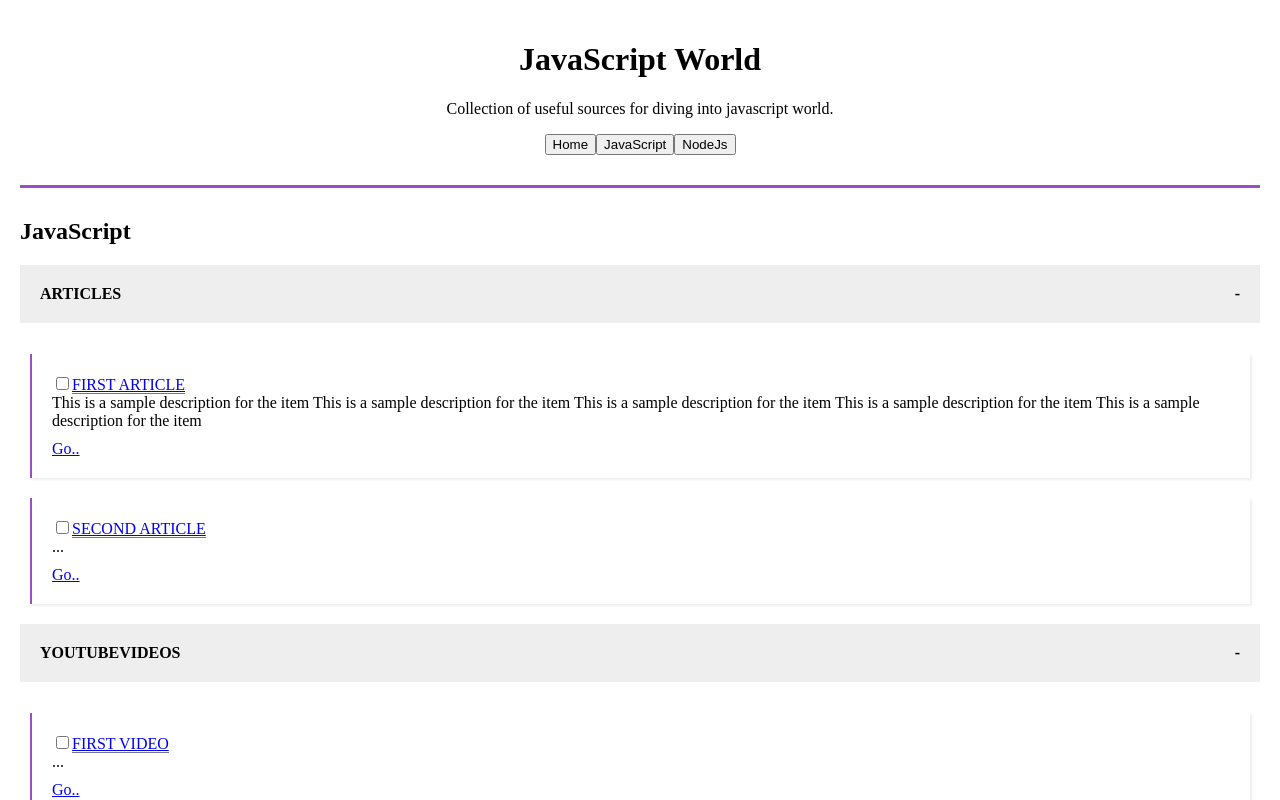
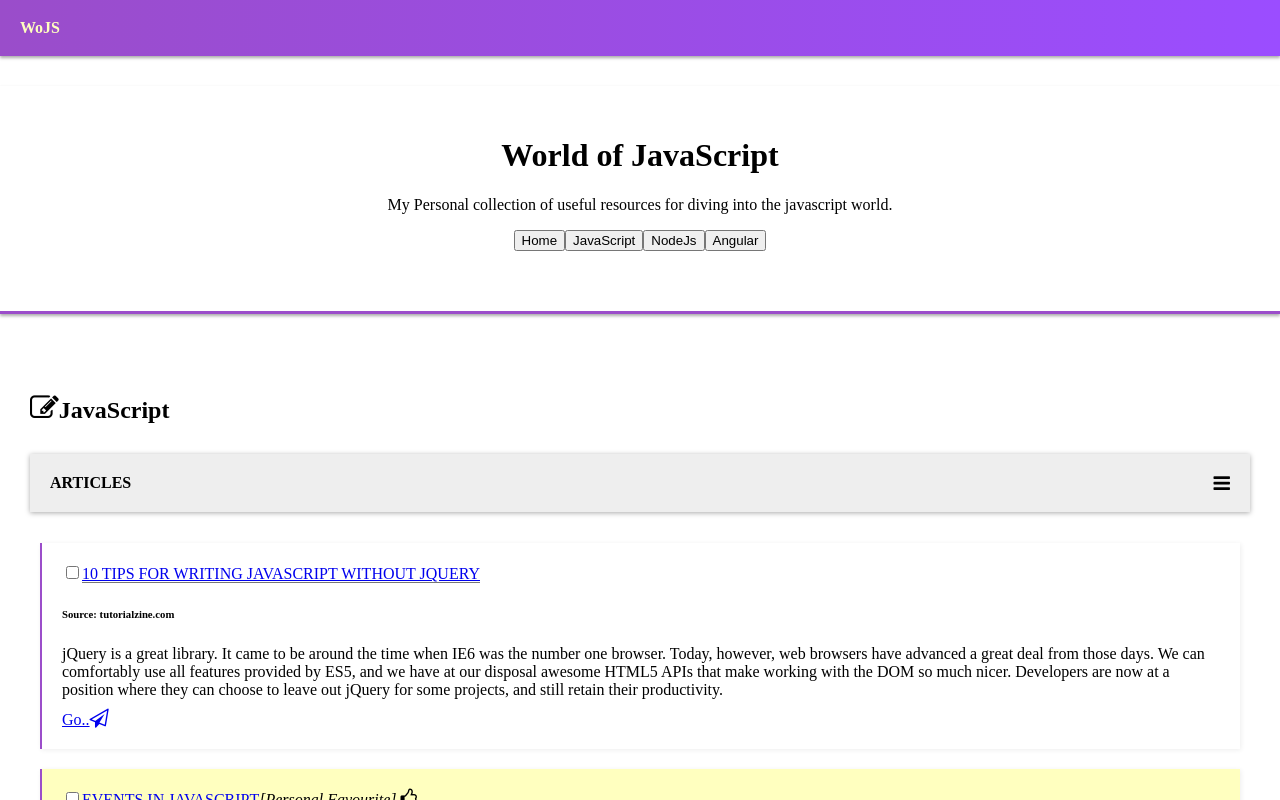
Before and after one commit to Bazokhan/js-world, an Angular app: page / in a window 1280 px wide. Both pictures are taken after a click on the button "JavaScript". Shown: the top 800 px of the page. Built offline with nearby package versions, Linux system fonts and the light colour scheme; a small style sheet from the web is missing.

Commit message:
Add more styles and change data schema

```diff
--- a/src/app/app.component.html
+++ b/src/app/app.component.html
@@ -1,14 +1,19 @@
+<header>
+  <span class="logo" (click)="resetTopic()">WoJS</span>
+</header>
+
 <div class="header">
   <div class="main-title" (click)="resetTopic()">
-    <h1>JavaScript World</h1>
-    <p>Collection of useful sources for diving into javascript world.</p>
+    <h1>World of JavaScript</h1>
+    <p>My Personal collection of useful resources for diving into the javascript world.</p>
   </div>
   <div class="topics">
-    <button class="topic" (click)="resetTopic()">Home</button>
-    <button class="topic button-outline" *ngFor="let topic of sources" (click)="changeTopic(topic)">{{topic.topicName}}</button>
+    <button (click)="resetTopic()">Home</button>
+    <button class="button-outline" *ngFor="let topic of sources" (click)="changeTopic(topic)">{{topic.topicName}}</button>
   </div>
 </div>
 <div class="main">
-  <div *ngIf="!currentTopic">Choose a topic to display</div>
+  <div class="home-message" *ngIf="!currentTopic">Choose a topic to display</div>
   <app-javascript *ngIf="currentTopic === 'JavaScript'"></app-javascript>
 </div>
+<footer>Developed and designed by <a href="https://github.com/Bazokhan/js-world">Mohamad Albaz</a> - 2017</footer>
--- a/src/app/database.service.ts
+++ b/src/app/database.service.ts
@@ -3,42 +3,82 @@ import { Injectable } from '@angular/core';
 let javaScript = {
   topicName: 'JavaScript',
   articles: [
-    { _id: 'article01', name: 'First Article', url: 'http://www.google.com', description: `
-    This is a sample description for the item This is a sample description for the item This is a sample description for the item
-    This is a sample description for the item This is a sample description for the item
-    `, completed: false },
-    { _id: 'article02', name: 'Second Article', url: 'http://www.yahoo.com', description: '...', completed: false }
+    { _id: 'article01',
+    name: '10 Tips for Writing JavaScript without jQuery',
+    url: '//tutorialzine.com/2014/06/10-tips-for-writing-javascript-without-jquery',
+    siteName: 'tutorialzine.com',
+    recommended: false,
+    completed: false,
+    description: `
+    jQuery is a great library. It came to be around the time when IE6 was the number one browser.
+    Today, however, web browsers have advanced a great deal from those days. We can comfortably use all features provided by ES5, and we have at our disposal awesome HTML5 APIs that make working with the DOM so much nicer.
+    Developers are now at a position where they can choose to leave out jQuery for some projects, and still retain their productivity.
+    ` },
+    { _id: 'article02',
+    name: 'Events in JavaScript',
+    url: '//www.kirupa.com/html5/javascript_events.htm',
+    siteName: 'www.kirupa.com',
+    recommended: true,
+    completed: false,
+    description: `
+    In case you haven't noticed, most applications and web sites are pretty boring when left alone.
+    The reason for this is simple. Your applications exist to react to things that you do to them.
+    The way you tell your applications what to do is by having them react to what are known as events. In this tutorial, we will take an introductory look at what events are and how you can use them.
+    `, }
   ],
-  youtubeVideos: [
-    { _id: 'video01', name: 'First Video', url: 'www.google.com', description: '...', completed: false },
-    { _id: 'video02', name: 'Second Video', url: 'www.yahoo.com', description: '...', completed: false }
+  youtube_Videos: [
+
   ],
   books: [
-    { _id: 'book01', name: 'First Book', url: 'www.google.com', description: '...', completed: false },
-    { _id: 'book02', name: 'Second Book', url: 'www.yahoo.com', description: '...', completed: false }
+    { _id: 'book01',
+    name: '15 Awesome And Free JavaScript Books',
+    url: '//tutorialzine.com/2015/05/15-awesome-and-free-javascript-books',
+    siteName: 'tutorialzine.com',
+    recommended: true,
+    completed: false,
+    description: `
+    Even though it has its quirks, JavaScript is here to stay, and now is a good time to learn it! This is why we've collected for you our 15 favorite free books that will help you learn and sharpen your skills.
+    They are divided into : Basic, advanced and frameworks and libraries
+    ` }
+  ],
+  references: [
+    { _id: 'reference01',
+    name: 'JavaScript Array Reference',
+    url: '//www.w3schools.com/jsref/jsref_obj_array.asp',
+    siteName: 'www.w3schools.com',
+    recommended: false,
+    completed: false,
+    description: `
+    W3Schools reference page for arrays methods and properties
+    ` },
+    { _id: 'reference02',
+    name: 'Processing.js',
+    url: '//processingjs.org/reference/',
+    siteName: 'processingjs.org',
+    recommended: false,
+    completed: false,
+    description: `
+    Processing.js is the sister project of the popular Processing visual programming language, designed for the web.
+    Processing.js makes your data visualizations, digital art, interactive animations, educational graphs, video games, etc. work using web standards and without any plug-ins. You write code using the Processing language, include it in your web page, and Processing.js does the rest. It's not magic, but almost.
+    ` }
   ]
 }
 
 let nodeJs = {
   topicName: 'NodeJs',
-  articles: [
-    { _id: 'article01', name: 'First Article', url: 'www.google.com', description: '...', completed: false },
-    { _id: 'article02', name: 'Second Article', url: 'www.yahoo.com', description: '...', completed: false }
-  ],
-  youtubeVideos: [
-    { _id: 'video01', name: 'First Video', url: 'www.google.com', description: '...', completed: false },
-    { _id: 'video02', name: 'Second Video', url: 'www.yahoo.com', description: '...', completed: false }
-  ],
-  books: [
-    { _id: 'book01', name: 'First Book', url: 'www.google.com', description: '...', completed: false },
-    { _id: 'book02', name: 'Second Book', url: 'www.yahoo.com', description: '...', completed: false }
-  ]
+  articles: [],
+  youtubeVideos: [],
+  books: []
+}
+
+let angular = {
+  topicName: 'Angular'
 }
 
 @Injectable()
 export class DatabaseService {
 
-  arrOfModules = [ javaScript, nodeJs ]
+  arrOfModules = [ javaScript, nodeJs, angular ]
 
   constructor() { }
 
--- a/src/app/javascript/javascript.component.html
+++ b/src/app/javascript/javascript.component.html
@@ -1,17 +1,19 @@
-<h2 class="topic-title">{{jsObjAsArray[0]}}</h2>
+<h2 class="topic-title"><i class="fa fa-pencil-square-o" aria-hidden="true"></i>{{jsObjAsArray[0]}}</h2>
 
 <div *ngFor="let category of jsObjAsArray; let i = index">
   <div *ngIf="i > 0">
-    <h4 class="topic-subtitle">{{jsObjAsKeys[i] | uppercase}}<span>-</span></h4>
+    <h4 class="topic-subtitle">{{jsObjAsKeys[i] | uppercase}}<span class="fa fa-bars"></span></h4>
     <div class="row">
       <div class="column" *ngFor="let article of category">
-          <div class="topic-item" [ngClass]="{'item-done':article.completed}">
+          <div class="topic-item" [ngClass]="{'item-done':article.completed,'item-recommended':article.recommended}">
             <input type="checkbox" [id]="article._id" (change)="toggle(article)" [checked]="article.completed">
             <label for="article._id" class="topic-name label-inline">
               <a [href]="article.url" target="_blank">{{article.name | uppercase}}</a>
             </label>
+            <span *ngIf="article.recommended"><i>[Personal Favourite]  </i><span class="fa fa-thumbs-o-up"></span></span>
+            <h6>Source: {{article.siteName}}</h6>
             <div class="topic-description" *ngIf="!article.completed">{{article.description}}</div>
-            <a [href]="article.url" class="button" *ngIf="!article.completed">Go..</a>
+            <a [href]="article.url" target="_blank" class="button" *ngIf="!article.completed">Go..<span class="fa fa-paper-plane-o"></span></a>
           </div>
       </div>
     </div>
--- a/src/app/javascript/javascript.component.ts
+++ b/src/app/javascript/javascript.component.ts
@@ -24,8 +24,6 @@ export class JavascriptComponent implements OnInit {
     obj.completed = !obj.completed;
   }
 
-  ngOnInit() {
-    console.dir(Object.keys(this._javascriptModule).map((key) => this._javascriptModule[key]));
-  }
+  ngOnInit() {}
 
 }
--- a/src/index.html
+++ b/src/index.html
@@ -7,6 +7,7 @@
 
   <meta name="viewport" content="width=device-width, initial-scale=1">
   <link rel="stylesheet" href="//cdn.rawgit.com/milligram/milligram/master/dist/milligram.min.css">
+  <link rel="stylesheet" href="//maxcdn.bootstrapcdn.com/font-awesome/4.7.0/css/font-awesome.min.css">
   <link rel="icon" type="image/x-icon" href="favicon.ico">
 </head>
 <body>
--- a/src/styles.css
+++ b/src/styles.css
@@ -1,25 +1,58 @@
-/* You can add global styles to this file, and also import other style files */
+/*General Rules*/
 body {
     margin: 0px;
-    padding: 20px;
+    padding: 0px;
 }
-.header {
-    text-align: center;
-    padding: 0px 20px 30px;
-    margin-bottom: 30px;
-    border-bottom: solid 3px #9b4dca;
+.main {
+    padding: 30px;
 }
-
 .column {
     padding: 10px;
     box-sizing: border-box;
 }
-
+.fa {
+    font-size: 1.2em;
+}
+footer {
+    text-align: center;
+    font-size: 0.8em;
+    padding: 10px;
+    background: linear-gradient(#444, #555);
+    color: #999;
+    margin-top: 20px;
+}
+/*Navbar*/
+header {
+    background: linear-gradient(90deg, #9A4DCA, #9b4dff);
+    line-height: 1em;
+    font-weight: 900;
+    color: #ffffbf;
+    padding: 20px;
+    box-shadow: 0px 2px 3px #aaa;
+}
+.logo {
+    cursor: pointer;
+}
+/*Header Area*/
+.header {
+    text-align: center;
+    padding: 30px 0px 60px;
+    margin: 30px 0px;
+    border-bottom: solid 3px #9b4dca;
+    box-shadow: 0px 2px 3px #aaa;
+}
+.home-message {
+    text-align: center;
+    font-size: 40px;
+    line-height: 40px;
+}
+/*Sources Modules*/
 .topic-subtitle {
     padding: 20px;
     background: #eee;
     cursor: pointer;
-    margin-top: 10px;
+    margin-top: 30px;
+    box-shadow: 0px 1px 5px #aaa;
 }
 .topic-subtitle span {
     float: right;
@@ -28,7 +61,11 @@ body {
     border-left: solid 2px #9b4dca;
     padding: 20px;
     box-sizing: border-box;
-    box-shadow: 2px 2px 2px #eee;
+    box-shadow: 1px 1px 5px #eee;
+    transition: 300ms;
+}
+.topic-item:hover {
+    box-shadow: 3px 3px 8px #aaa;
 }
 .topic-name{
     border-bottom: 1px solid #777;
@@ -39,7 +76,12 @@ body {
 input[type=checkbox]:checked + label{
     text-decoration: line-through;
 }
+.item-recommended {
+    background: #ffffbf;
+}
 .item-done {
-    background: #eee;
-    color: #777;
+    background: linear-gradient(90deg, #9b4dca, #9b4dff);
 }
+.item-done a {
+    color: #fff;
+}
```
Also changed, not shown: 1 other file (tests, documents, lock files or other folders).
